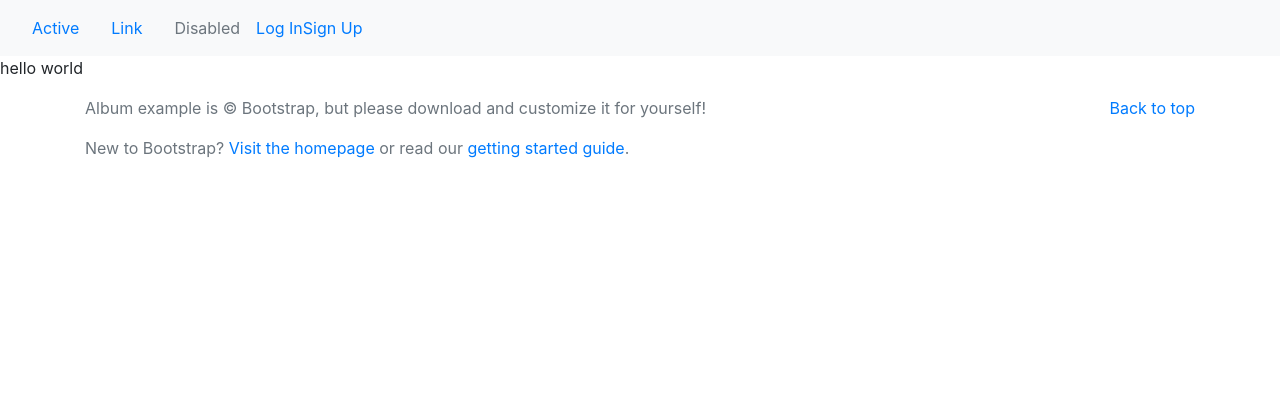
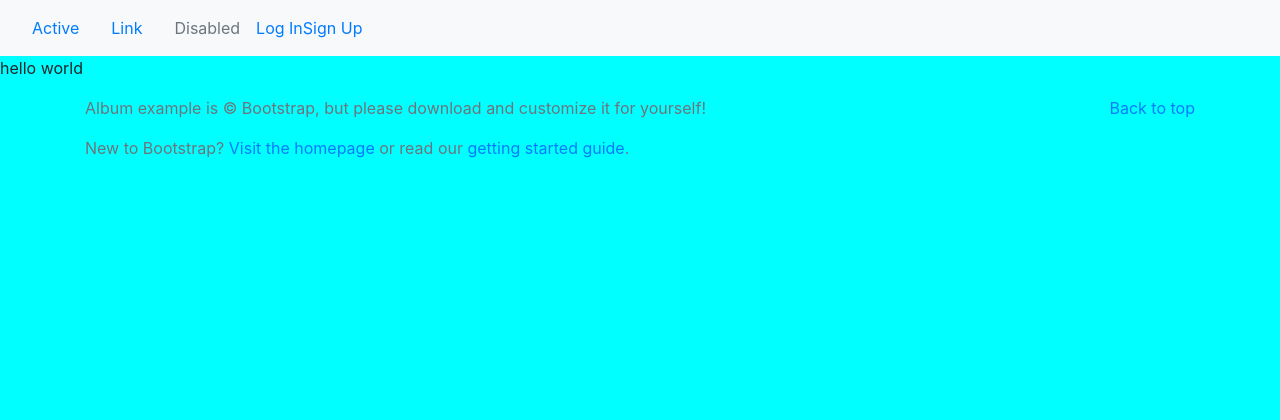
Before and after one commit to dougiemath/photo_sharing_site, a Django app: page / in a window 1280 px wide. Shown: the top 420 px of the page. Run offline with Django 3.2, Linux system fonts and the light colour scheme; some libraries are stand-ins or nearby versions.

Commit message:
added static css and js files

```diff
--- /dev/null
+++ b/static/css/style.css
@@ -0,0 +1,3 @@
+body{
+    background-color: aqua;
+}
--- /dev/null
+++ b/static/js/script.js
@@ -0,0 +1 @@
+console.log("hellow world")
--- a/templates/base.html
+++ b/templates/base.html
@@ -8,6 +8,9 @@
 <link rel="stylesheet" href="https://cdnjs.cloudflare.com/ajax/libs/twitter-bootstrap/4.6.0/css/bootstrap.min.css">
 <link rel="stylesheet" href="https://cdnjs.cloudflare.com/ajax/libs/font-awesome/5.15.4/css/all.min.css">
 <link rel="stylesheet" href="assets/css/style.css">
+{% load static %}
+<link rel="stylesheet" href="{% static 'css/style.css' %}">
+
 <title>Title</title>
 </head>
 <body>
@@ -48,5 +51,7 @@
 <script src="https://cdnjs.cloudflare.com/ajax/libs/jquery/3.5.1/jquery.slim.min.js"></script>
 <script src="https://cdnjs.cloudflare.com/ajax/libs/popper.js/1.16.1/umd/popper.min.js"></script>
 <script src="https://cdnjs.cloudflare.com/ajax/libs/twitter-bootstrap/4.6.0/js/bootstrap.min.js"></script>
+{% load static %}
+<script src="{% static 'js/script.js' %}"></script>
 </body>
 </html>
```
